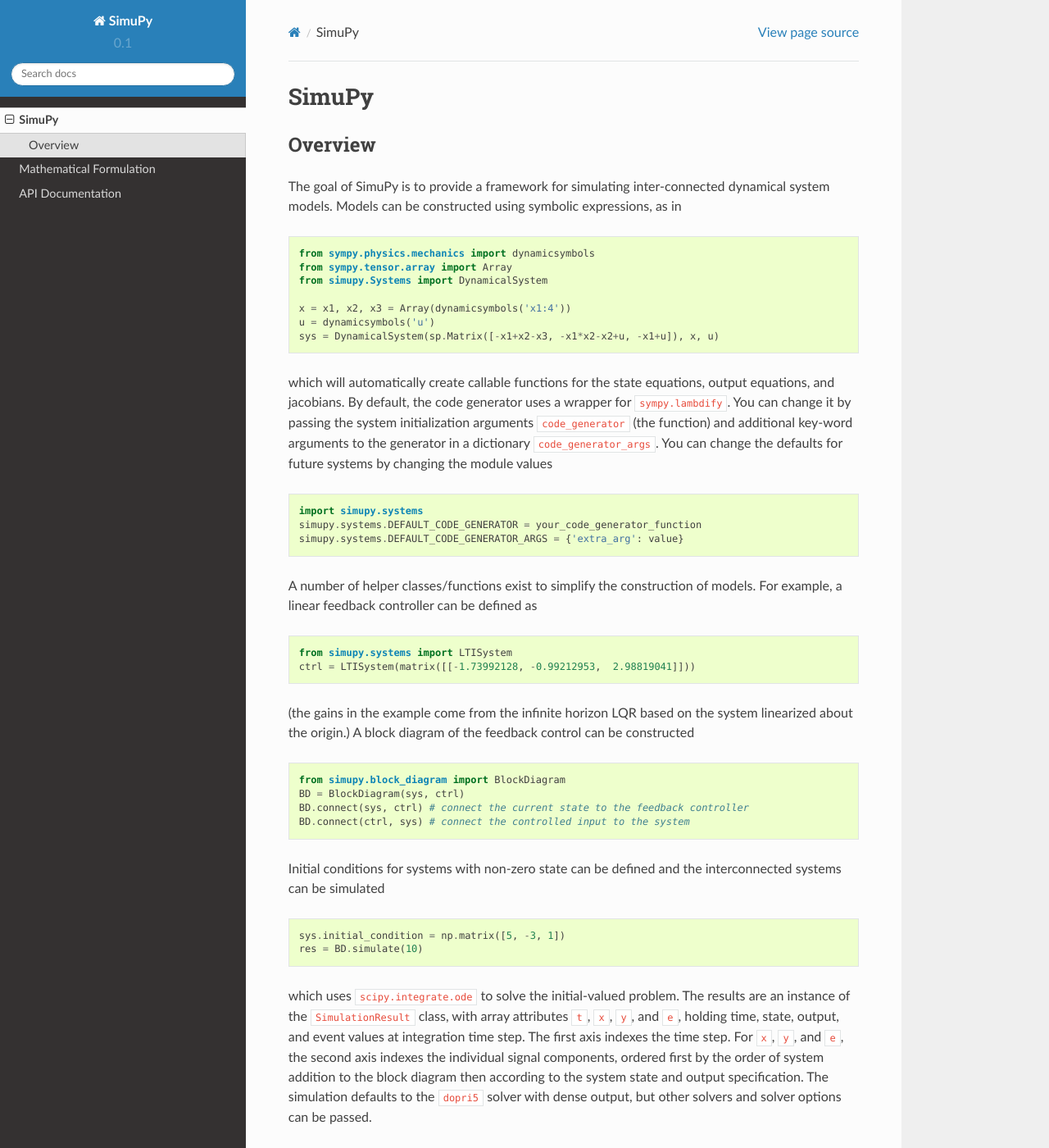
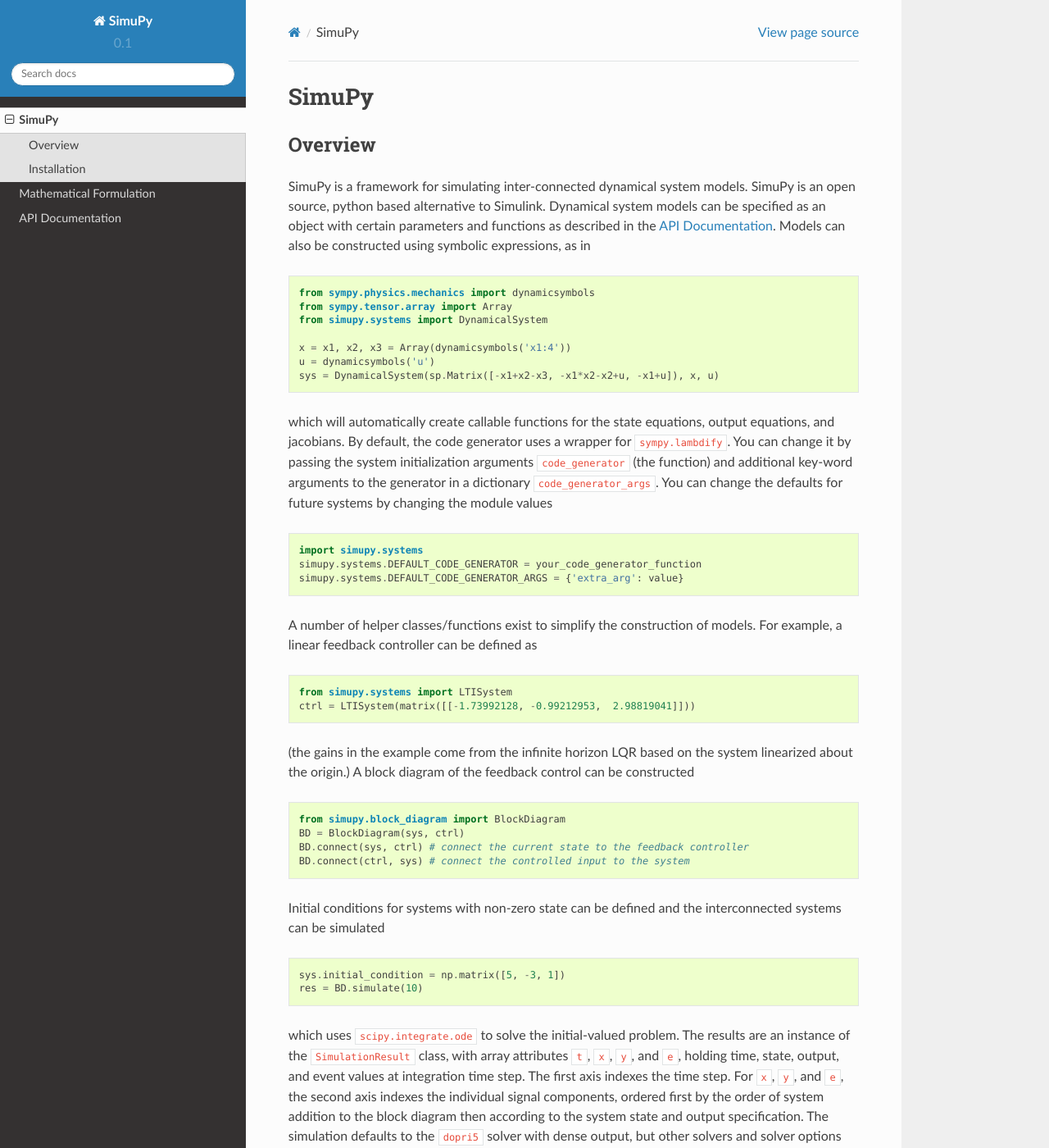
Before and after one commit to simupy/simupy, a Sphinx documentation site: the page built from docs/overview.rst, in a window 1280 px wide and 1400 px high. Shown: the whole window at 82% size. Built offline with Sphinx 7.4.7 and the Read the Docs theme 2.0.0, drawn with Linux system fonts in a browser that asks for light colours; some of the changed text lies outside the part shown.

Commit message:
could be the 0.1 release

```diff
--- a/README.rst
+++ b/README.rst
@@ -3,13 +3,13 @@
 
 Overview
 --------
-The goal of SimuPy is to provide a framework for simulating inter-connected dynamical system models. Models can be constructed using symbolic expressions, as in
+SimuPy is a framework for simulating inter-connected dynamical system models. SimuPy is an open source, python based alternative to Simulink. Dynamical system models can be specified as an object with certain parameters and functions as described in  the :doc:`api/api`. Models can also be constructed using symbolic expressions, as in
 
 .. code-block :: python
 
     from sympy.physics.mechanics import dynamicsymbols
     from sympy.tensor.array import Array
-    from simupy.Systems import DynamicalSystem
+    from simupy.systems import DynamicalSystem
 
     x = x1, x2, x3 = Array(dynamicsymbols('x1:4'))
     u = dynamicsymbols('u')
@@ -52,11 +52,19 @@
 
 - ``process_vector_args`` and ``lambdify_with_vector_args`` from ``simupy.utils`` are helpers for code generation using ``sympy.lambdify``
 - ``simupy.utils.callable_from_trajectory`` is a simple wrapper for making polynomial spline interpolators using ``scipy.interpolate.splprep``
-- ``simupy.Matrices`` includes tools for constructing (vector) systems using matrix expressions and re-wrapping the results into matrix form
-- ``simupy.Systems.SystemFromCallable`` is a helper for converting a function to a state-less system (typically controller) to simulate
+- ``simupy.matrices`` includes tools for constructing (vector) systems using matrix expressions and re-wrapping the results into matrix form
+- ``simupy.systems.SystemFromCallable`` is a helper for converting a function to a state-less system (typically controller) to simulate
 - ``MemorylessSystem`` and ``LTISystem`` are subclasses to more quickly create these types of systems
 - ``DescriptorSystem`` is used to construct systems with dynamics of the form ``M(t, x) * x'(t) = f(t,x,u)``. In the future, this form can be used in DAE solvers, etc
 - ``DiscontinuousSystem`` is used to construct systems with discontinuities, defined by zero-crossings of the ``event_equation_function`` output.
 
+By choice, control design is outside the scope of SimuPy. So controller design tools (for example, feedback linearization, sliding mode, "adapative", etc) should be in its own library(/ies), but analysis tools that might help in controller design could be appropriate here.
 
-By choice, control design is outside the scope of SimuPy. So controller design tools (for example, feedback linearization, sliding mode, "adapative", etc) should be in its own library(/ies), but analysis tools that might help in controller design could be appropriate here.
+Installation
+------------
+
+SimuPy is ``pip`` installable
+
+.. code-block:: bash
+
+    $ pip install simupy
```
Also changed, not shown: docs/api/api.rst (added, +31 -0 lines), docs/api/modules.rst (deleted, +0 -31 lines), docs/index.rst (+1 -13 lines), setup.py (+13 -11 lines), simupy/__init__.py (added).
